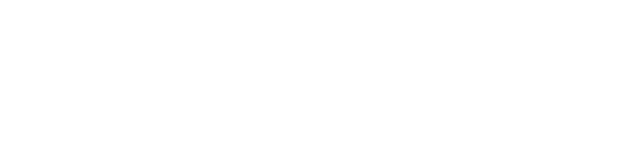
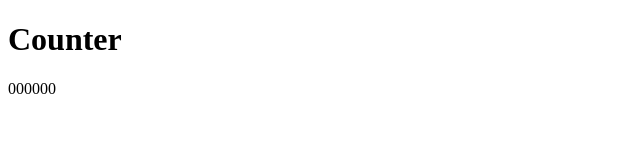
Before and after one commit to electricman07/01---Counter, a plain HTML site: page index.html in a window 1280 px wide. Shown: the whole page, without its empty margins (0-640 px from the left). Drawn offline with Linux system fonts and the light colour scheme.

Commit message:
Added h1, counter

```diff
--- a/index.html
+++ b/index.html
@@ -7,6 +7,16 @@
     <link rel="stylesheet" href="./styles.css">
 </head>
 <body>
+    <header class="header-container">
+        <h1>Counter</h1>
+    </header>
+    <main class="container">
+        <div class="counter-container">
+            <div class="counter">
+                <span class="counter-numbers">000000</span>
+            </div>
+        </div>
+    </main>
 
     <script src="./scripts.js"></script>
 </body>
```
